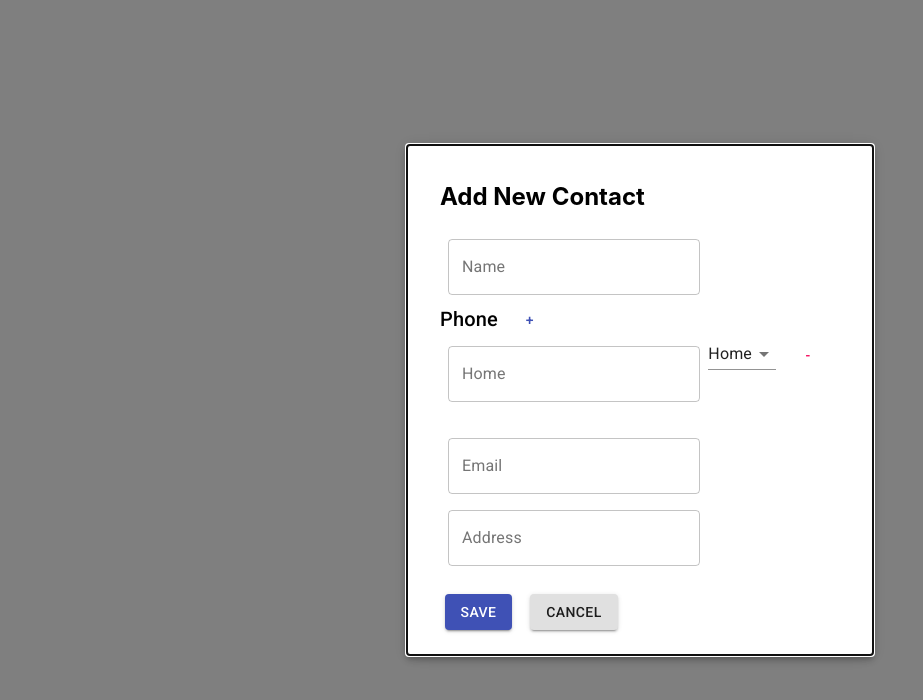
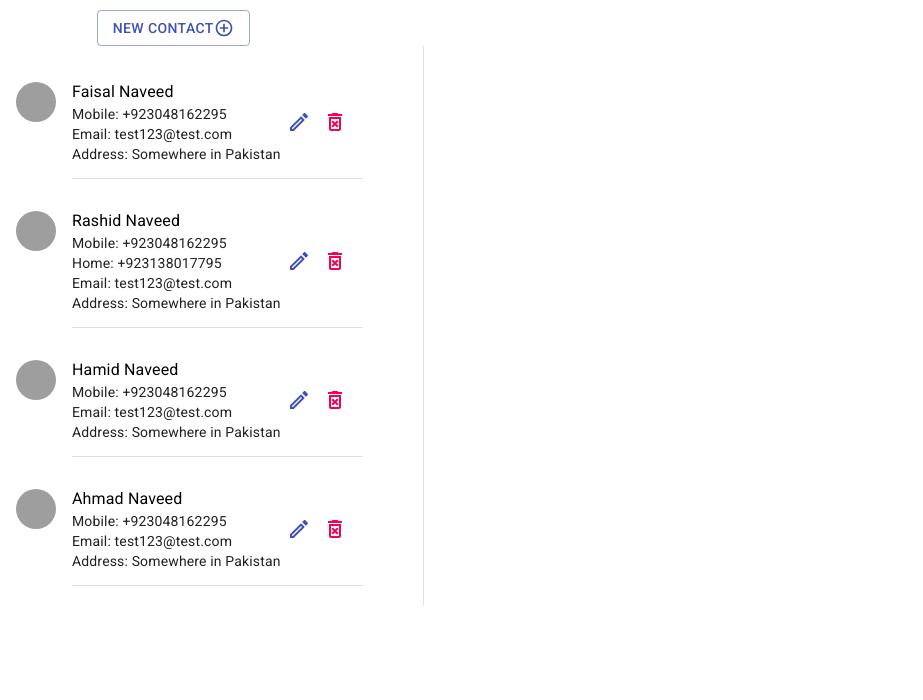
Before and after one commit to RashidNaveed/React-Contacts, a React (Create React App) app: page /#/newcontact in a window 1280 px wide. Before the commit this address led to /#/newcontact. Shown: the top 700 px of the page, without its empty margins (0-923 px from the left). Built offline with nearby package versions, Linux system fonts and the light colour scheme; grey boxes are pictures that could not be loaded.

Commit message:
making UI

```diff
--- a/package.json
+++ b/package.json
@@ -8,6 +8,7 @@
     "@testing-library/jest-dom": "^4.2.4",
     "@testing-library/react": "^9.5.0",
     "@testing-library/user-event": "^7.2.1",
+    "lodash": "^4.17.15",
     "react": "^16.13.1",
     "react-dom": "^16.13.1",
     "react-hook-form": "^5.7.2",
--- a/src/App.js
+++ b/src/App.js
@@ -2,18 +2,19 @@ import React from 'react';
 import './App.css';
 import { Switch, Route } from 'react-router-dom';
 import Contact from './containers/Contacts/Contact';
-import DeleteContact from './components/DeleteContact/DeleteContact';
-import EditContact from './containers/Contacts/EditContact/EditContact';
-import AddNewContact from './containers/Contacts/AddNewContact/AddNewContact';
 
 function App() {
   return (
-    <div className='App'>
+    <div>
       <Switch>
-        <Route exact path='/' component={Contact} />
-        <Route exact path='/deletecontact' component={DeleteContact} />
-        <Route exact path='/editcontact' component={EditContact} />
-        <Route exact path='/newcontact' component={AddNewContact} />
+        <Route path='/' component={Contact} />
+        <Route
+          render={() => (
+            <div>
+              <h1>Page Not Found</h1>
+            </div>
+          )}
+        />
       </Switch>
     </div>
   );
--- a/src/components/AddContact/AddContactData.js
+++ b/src/components/AddContact/AddContactData.js
@@ -22,7 +22,7 @@ const AddContactData = (props) => {
                 } is required`,
               },
               minLength: {
-                value: 3,
+                value: 5,
                 message: `${
                   contact.key.charAt(0).toUpperCase() + contact.key.slice(1)
                 } should be of length 3`,
--- /dev/null
+++ b/src/components/Contact/ContactList.js
@@ -0,0 +1,83 @@
+import React from 'react';
+import {
+  ListItem,
+  ListItemText,
+  ListItemAvatar,
+  Avatar,
+  Typography,
+  ListItemSecondaryAction,
+  IconButton,
+} from '@material-ui/core';
+import { EditOutlined, DeleteForeverOutlined } from '@material-ui/icons';
+import { Link } from 'react-router-dom';
+import makeStyles from '../UI/Modal/ModalStyles';
+
+const ContactList = (props) => {
+  const { contact, index } = props;
+  return (
+    <ListItem alignItems='flex-start'>
+      <ListItemAvatar>
+        <Avatar alt={contact.name} src='/static/images/avatar/1.jpg' />
+      </ListItemAvatar>
+      <ListItemText
+        primary={contact.name}
+        secondary={
+          <React.Fragment>
+            {contact.phone.map((phn, index) => (
+              <Typography
+                key={index}
+                component='span'
+                variant='body2'
+                className={makeStyles().inline}
+                color='textPrimary'>
+                {phn.type.charAt(0).toUpperCase() + phn.type.slice(1)}:{' '}
+                {phn.number} <br />
+              </Typography>
+            ))}
+            <Typography
+              component='span'
+              variant='body2'
+              className={makeStyles().inline}
+              color='textPrimary'>
+              Email: {contact.email} <br />
+            </Typography>{' '}
+            <Typography
+              component='span'
+              variant='body2'
+              className={makeStyles().inline}
+              color='textPrimary'>
+              Address: {contact.address} <br />
+            </Typography>
+          </React.Fragment>
+        }
+      />
+      <ListItemSecondaryAction>
+        <Link
+          to={{
+            pathname: '/editcontact',
+            state: {
+              id: index,
+            },
+          }}>
+          <IconButton edge='end' aria-label='delete'>
+            <EditOutlined color='primary' />
+          </IconButton>
+        </Link>
+        <Link
+          to={{
+            pathname: '/deletecontact',
+            state: {
+              data: contact,
+              id: index,
+            },
+          }}>
+          <IconButton edge='end' aria-label='delete'>
+            <DeleteForeverOutlined color='secondary' />
+          </IconButton>
+        </Link>
+      </ListItemSecondaryAction>
+    </ListItem>
+  );
+};
+
+export default ContactList;
--- /dev/null
+++ b/src/components/Contact/NewContactButton.js
@@ -0,0 +1,32 @@
+import React from 'react';
+import { Button, Grid } from '@material-ui/core';
+import { Link } from 'react-router-dom';
+import { AddCircleOutlineOutlined } from '@material-ui/icons';
+
+const NewContactButton = () => {
+  return (
+    <React.Fragment>
+      <Grid
+        container
+        direction='row'
+        justify='flex-start'
+        alignItems='flex-start'>
+        <Grid item xs={1} />
+        <Grid item xs={2}>
+          <Link to='newcontact' style={{ textDecoration: 'none' }}>
+            <Button
+              variant='outlined'
+              color='primary'
+              style={{ marginTop: '10%' }}>
+              New Contact{' '}
+              <AddCircleOutlineOutlined color='primary' fontSize='small' />
+            </Button>
+          </Link>
+        </Grid>
+        <Grid item xs={9} />
+      </Grid>
+    </React.Fragment>
+  );
+};
+
+export default NewContactButton;
--- a/src/components/DeleteContact/DeleteContact.js
+++ b/src/components/DeleteContact/DeleteContact.js
@@ -1,11 +1,16 @@
 import React from 'react';
 import Button from '@material-ui/core/Button';
-import Modals from '../UI/Modal/Modal';
+import { connect } from 'react-redux';
+import * as actionCreator from '../../store/contactStore/index';
+import Form from '../UI/Form/Form';
 
 const DeleteContact = (props) => {
   if (!props.location.state) {
     props.history.replace('/');
   }
+  const deleteContact = (id) => {
+    props.onDeleteContact(id);
+  };
   let title = 'Are you sure to delete contact?';
   let description = <span>Name: {props.location.state.data.name}</span>;
   let additionalData = (
@@ -14,7 +19,7 @@ const DeleteContact = (props) => {
         variant='contained'
         color='secondary'
         onClick={() => {
-          props.location.state.deleteContact(props.location.state.id);
+          deleteContact(props.location.state.id);
           props.history.push('/');
         }}>
         Yes
@@ -27,7 +32,7 @@ const DeleteContact = (props) => {
   );
 
   return (
-    <Modals
+    <Form
       title={title}
       description={description}
       additionalData={additionalData}
@@ -35,4 +40,11 @@ const DeleteContact = (props) => {
   );
 };
 
-export default React.memo(DeleteContact);
+const mapDispatchToProps = (dispatch) => {
+  return {
+    onDeleteContact: (contactId) =>
+      dispatch(actionCreator.deleteContact(contactId)),
+  };
+};
+
+export default React.memo(connect(null, mapDispatchToProps)(DeleteContact));
--- /dev/null
+++ b/src/components/UI/Form/Form.js
@@ -0,0 +1,20 @@
+import React from 'react';
+
+import { Grid, Paper, Typography } from '@material-ui/core';
+
+export default function Form(props) {
+  return (
+    <Paper elevation={3}>
+      <Typography variant='h6' align='center' color='primary'>
+        {props.title ? props.title : null}
+      </Typography>
+      <Grid container spacing={2}>
+        <Grid item xs={1} />
+        <Grid item xs={11}>
+          <p>{props.description ? props.description : null}</p>
+          {props.additionalData ? props.additionalData : null}
+        </Grid>
+      </Grid>
+    </Paper>
+  );
+}
--- a/src/components/UI/Modal/ModalStyles.js
+++ b/src/components/UI/Modal/ModalStyles.js
@@ -22,4 +22,12 @@ export default makeStyles((theme) => ({
     margin: theme.spacing(1),
     minWidth: 120,
   },
+  contactList: {
+    width: '100%',
+    maxWidth: '36ch',
+    backgroundColor: theme.palette.background.paper,
+  },
+  inline: {
+    display: 'inline',
+  },
 }));
--- a/src/containers/Contacts/AddNewContact/AddNewContact.js
+++ b/src/containers/Contacts/AddNewContact/AddNewContact.js
@@ -2,11 +2,11 @@ import React, { useState } from 'react';
 import { useForm } from 'react-hook-form';
 import { Button } from '@material-ui/core';
 import makeStyles from '../../../components/UI/Modal/ModalStyles';
-import Modals from '../../../components/UI/Modal/Modal';
 import * as actionCreator from '../../../store/contactStore/index';
 import { connect } from 'react-redux';
 import AddContactNumbers from '../../../components/AddContact/AddContactNumbers';
 import AddContactData from '../../../components/AddContact/AddContactData';
+import Form from '../../../components/UI/Form/Form';
 
 const AddNewContact = (props) => {
   const { register, handleSubmit, errors } = useForm();
@@ -115,7 +115,7 @@ const AddNewContact = (props) => {
       </Button>
     </form>
   );
-  return <Modals title={title} additionalData={additionalData} />;
+  return <Form title={title} additionalData={additionalData} />;
 };
 const mapDispatchToProps = (dispatch) => {
   return {
--- a/src/containers/Contacts/Contact.js
+++ b/src/containers/Contacts/Contact.js
@@ -1,121 +1,44 @@
 import React from 'react';
 import { connect } from 'react-redux';
-import * as actionCreator from '../../store/contactStore/index';
-import { withRouter, Link } from 'react-router-dom';
+import { withRouter, Route, Switch } from 'react-router-dom';
 
-import { makeStyles } from '@material-ui/core/styles';
-import {
-  List,
-  ListItem,
-  Divider,
-  ListItemText,
-  ListItemAvatar,
-  Avatar,
-  Typography,
-  ListItemSecondaryAction,
-  IconButton,
-  Button,
-} from '@material-ui/core';
-import DeleteForeverOutlinedIcon from '@material-ui/icons/DeleteForeverOutlined';
-import { EditOutlined } from '@material-ui/icons';
-
-const useStyles = makeStyles((theme) => ({
-  root: {
-    width: '100%',
-    maxWidth: '36ch',
-    backgroundColor: theme.palette.background.paper,
-  },
-  inline: {
-    display: 'inline',
-  },
-}));
+import makeStyles from '../../components/UI/Modal/ModalStyles';
+import { List, Divider, Grid } from '@material-ui/core';
+import NewContactButton from '../../components/Contact/NewContactButton';
+import ContactList from '../../components/Contact/ContactList';
+import DeleteContact from '../../components/DeleteContact/DeleteContact';
+import EditContact from './EditContact/EditContact';
+import AddNewContact from './AddNewContact/AddNewContact';
 
 const Contact = (props) => {
-  const classes = useStyles();
-  const deleteContact = (id) => {
-    props.onDeleteContact(id);
-  };
-  return (
-    <div>
-      <Link to='newcontact' style={{ textDecoration: 'none' }}>
-        <Button variant='outlined' color='primary' style={{ marginTop: 10 }}>
-          Add New Contact
-        </Button>
-      </Link>
+  const classes = makeStyles();
+  let contacts = (
+    <Grid container spacing={3}>
+      <NewContactButton />
+      <Grid item xs={4}>
         {props.contactData.length > 0 ? (
           props.contactData.map((contact, index) => (
-          <List className={classes.root} key={index}>
-            <ListItem alignItems='flex-start'>
-              <ListItemAvatar>
-                <Avatar alt={contact.name} src='/static/images/avatar/1.jpg' />
-              </ListItemAvatar>
-              <ListItemText
-                primary={contact.name}
-                secondary={
-                  <React.Fragment>
-                    {contact.phone.map((phn, index) => (
-                      <Typography
-                        key={index}
-                        component='span'
-                        variant='body2'
-                        className={classes.inline}
-                        color='textPrimary'>
-                        {phn.type.charAt(0).toUpperCase() + phn.type.slice(1)}:{' '}
-                        {phn.number} <br />
-                      </Typography>
-                    ))}
-                    <Typography
-                      component='span'
-                      variant='body2'
-                      className={classes.inline}
-                      color='textPrimary'>
-                      Email: {contact.email} <br />
-                    </Typography>{' '}
-                    <Typography
-                      component='span'
-                      variant='body2'
-                      className={classes.inline}
-                      color='textPrimary'>
-                      Address: {contact.address} <br />
-                    </Typography>
-                  </React.Fragment>
-                }
-              />
-              <ListItemSecondaryAction>
-                <Link
-                  to={{
-                    pathname: '/editcontact',
-                    state: {
-                      id: index,
-                    },
-                  }}>
-                  <IconButton edge='end' aria-label='delete'>
-                    <EditOutlined color='primary' />
-                  </IconButton>
-                </Link>
-                <Link
-                  to={{
-                    pathname: '/deletecontact',
-                    state: {
-                      data: contact,
-                      id: index,
-                      deleteContact: deleteContact,
-                    },
-                  }}>
-                  <IconButton edge='end' aria-label='delete'>
-                    <DeleteForeverOutlinedIcon color='secondary' />
-                  </IconButton>
-                </Link>
-              </ListItemSecondaryAction>
-            </ListItem>
+            <List className={classes.contactList} key={index}>
+              <ContactList contact={contact} index={index} />
               <Divider variant='inset' component='li' />
             </List>
           ))
         ) : (
           <h1>No contact</h1>
         )}
-    </div>
+      </Grid>
+      <Divider orientation='vertical' flexItem />
+      <Grid item xs={5}>
+        <Switch>
+          <Route exact path='/deletecontact' component={DeleteContact} />
+          <Route exact path='/editcontact' component={EditContact} />
+          <Route exact path='/newcontact' component={AddNewContact} />
+        </Switch>
+      </Grid>
+      <Grid item xs={3} />
+    </Grid>
   );
+  return <div>{contacts}</div>;
 };
 
 const mapStateToProps = (state) => {
@@ -124,15 +47,4 @@ const mapStateToProps = (state) => {
   };
 };
 
-const mapDispatchToProps = (dispatch) => {
-  return {
-    onDeleteContact: (contactId) =>
-      dispatch(actionCreator.deleteContact(contactId)),
-    onEditContact: (contactId, contactData) =>
-      dispatch(actionCreator.editConatct(contactId, contactData)),
-  };
-};
-
-export default React.memo(
-  withRouter(connect(mapStateToProps, mapDispatchToProps)(Contact))
-);
+export default React.memo(withRouter(connect(mapStateToProps, null)(Contact)));
--- a/src/containers/Contacts/EditContact/EditContact.js
+++ b/src/containers/Contacts/EditContact/EditContact.js
@@ -2,11 +2,12 @@ import React, { useState } from 'react';
 import { useForm } from 'react-hook-form';
 import { connect } from 'react-redux';
 import * as actionCreator from '../../../store/contactStore/index';
-import { TextField, Button } from '@material-ui/core';
+import { Button } from '@material-ui/core';
 import makeStyles from '../../../components/UI/Modal/ModalStyles';
-import Modals from '../../../components/UI/Modal/Modal';
 import EditContactNumber from '../../../components/EditContact/EditContactNumber';
 import EditContactData from '../../../components/EditContact/EditContactData';
+import _ from 'lodash';
+import Form from '../../../components/UI/Form/Form';
 
 const EditContact = (props) => {
   if (props.location.state === undefined) {
@@ -17,12 +18,15 @@ const EditContact = (props) => {
   const [contact, setContact] = useState(
     props.contactData[props.location.state.id]
   );
+  const cloneObject = _.cloneDeep(contact);
   const changeContactHandler = (
     event,
     inputIdentifier,
     phoneIdentifier,
     type
   ) => {
+    cloneObject[inputIdentifier] = event.target.value;
+    console.log('cloneObject', cloneObject);
     if (inputIdentifier === 'phone') {
       const phoneData = [...contact[inputIdentifier]];
       if (type) {
@@ -30,7 +34,6 @@ const EditContact = (props) => {
       } else {
         phoneData[phoneIdentifier].number = event.target.value;
       }
-
       const updatedContactData = { ...contact };
       updatedContactData[inputIdentifier] = phoneData;
       setContact(updatedContactData);
@@ -118,7 +121,7 @@ const EditContact = (props) => {
       </Button>
     </form>
   );
-  return <Modals title={title} additionalData={additionalData} />;
+  return <Form title={title} additionalData={additionalData} />;
 };
 
 const mapStateToProps = (state) => {
```
Also changed, not shown: src/index.js (+12 -12 lines). Lines whose indentation alone changed are shown as unchanged.
